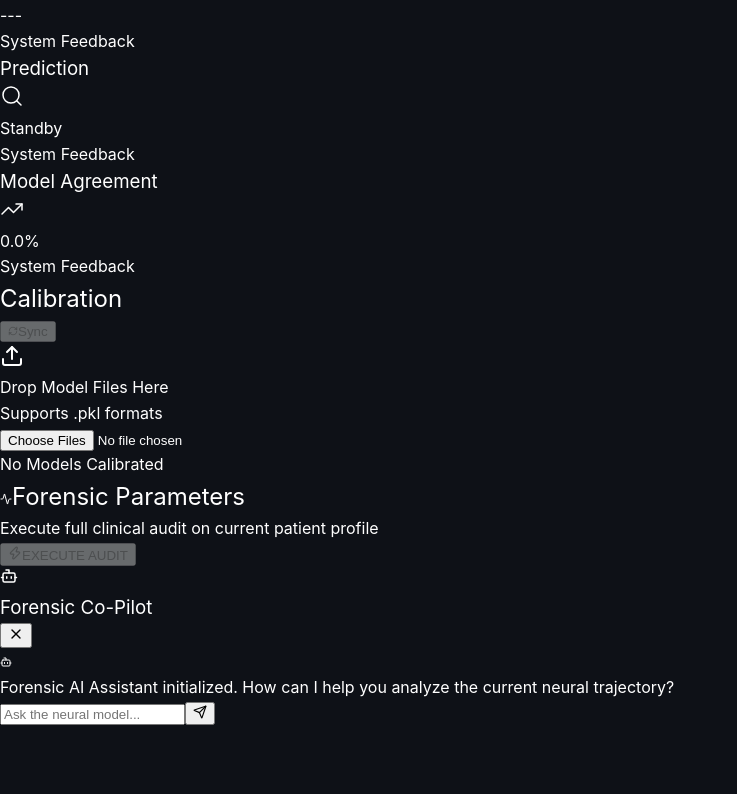
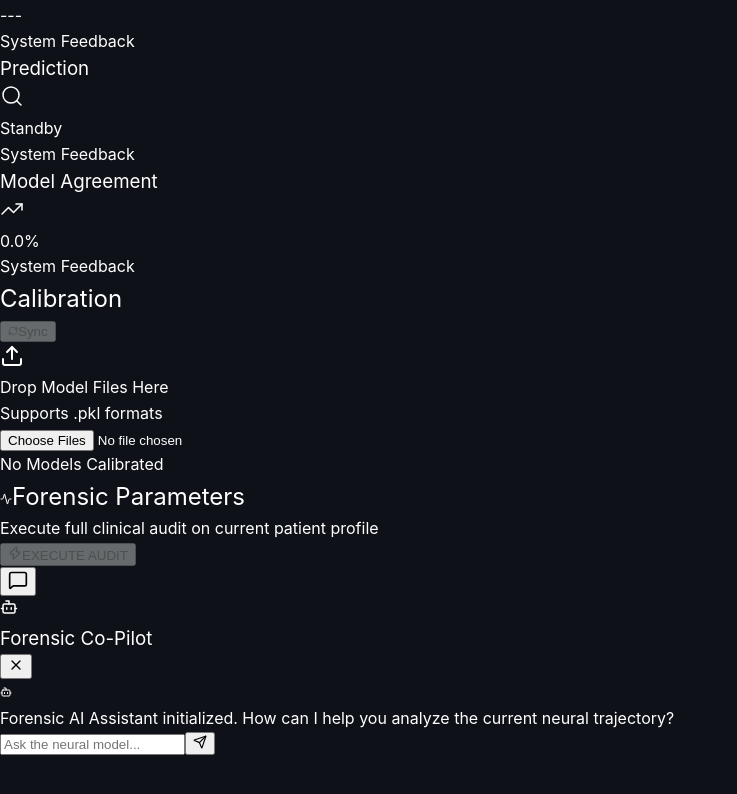
Before and after one commit to Saboor-Hamedi/biomarkers, a React (Vite) app in the folder src/renderer/: page / in a window 1280 px wide. Shown: the part 363-1157 px from the top of the page, without its empty margins (0-737 px from the left). Built offline with nearby package versions, Linux system fonts and the light colour scheme.

Commit message:
Fix ChatBot: Add floating action button and internal open state

```diff
--- a/src/renderer/src/components/ChatBot.jsx
+++ b/src/renderer/src/components/ChatBot.jsx
@@ -5,7 +5,8 @@ import { cn } from '../lib/utils';
 import { getSetting } from '../lib/settings';
 import { queryDeepSeek } from '../lib/deepseek';
 
-const ChatBot = ({ appState, isOpen, onClose }) => {
+const ChatBot = ({ appState }) => {
+  const [isOpen, setIsOpen] = useState(false);
   const [messages, setMessages] = useState([
     { role: 'bot', text: 'Forensic AI Assistant initialized. How can I help you analyze the current neural trajectory?' }
   ]);
@@ -54,11 +55,21 @@ const ChatBot = ({ appState, isOpen, onClose }) => {
 
   return (
     <>
+      {/* Floating Toggle Button */}
+      <button
+        onClick={() => setIsOpen(!isOpen)}
+        className={cn(
+          "fixed bottom-6 right-6 z-[60] w-12 h-12 rounded-full flex items-center justify-center transition-all duration-300 shadow-lg",
+          isOpen ? "bg-red-500/10 text-red-500 hover:bg-red-500/20" : "bg-blue-600 text-white hover:bg-blue-500 hover:scale-105"
+        )}
+      >
+        {isOpen ? <X size={20} /> : <MessageSquare size={20} />}
+      </button>
 
       {/* Chat Window */}
       <div
         className={cn(
-          "fixed bottom-6 right-6 w-80 sm:w-96 bg-[#0d1117] border border-gray-800 rounded-lg shadow-2xl flex flex-col transition-all duration-300 transform origin-bottom-right z-50",
+          "fixed bottom-24 right-6 w-80 sm:w-96 bg-[#0d1117] border border-gray-800 rounded-lg shadow-2xl flex flex-col transition-all duration-300 transform origin-bottom-right z-50",
           isOpen ? "scale-100 opacity-100" : "scale-0 opacity-0 pointer-events-none"
         )}
         style={{ height: '500px' }}
@@ -70,7 +81,7 @@ const ChatBot = ({ appState, isOpen, onClose }) => {
             <h3 className="text-sm font-black tracking-widest text-white">Forensic Co-Pilot</h3>
           </div>
           <button
-            onClick={onClose}
+            onClick={() => setIsOpen(false)}
             className="text-gray-500 hover:text-white transition-colors p-1"
           >
             <X size={16} />
```
